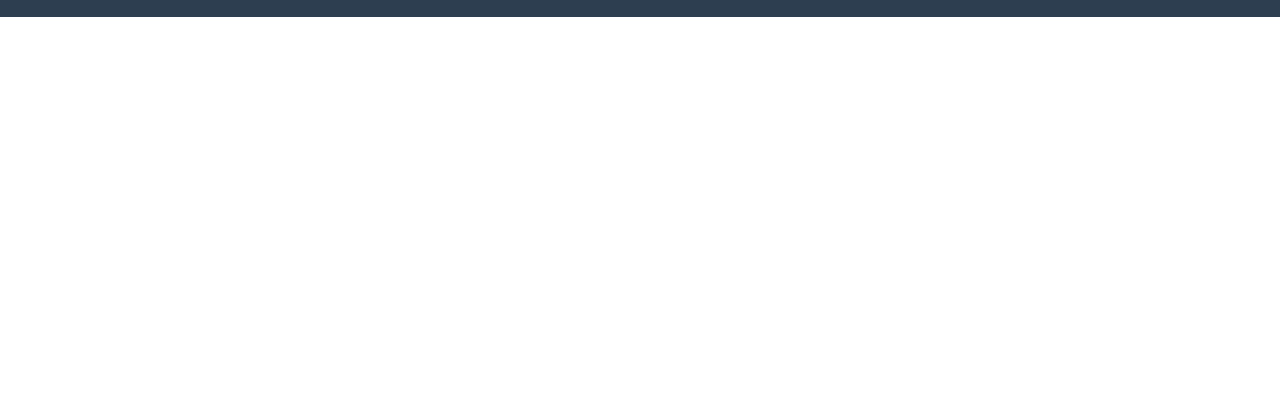
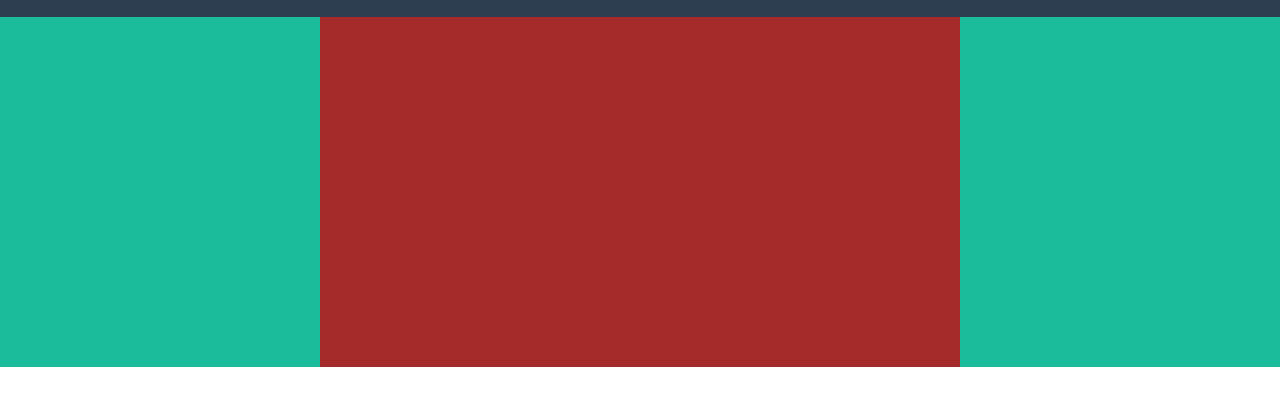
Before and after one commit to nespolisimmaco/html-css-bootstrap-freelancer, a plain HTML site: page index.html in a window 1280 px wide. Shown: the part 63-468 px from the top of the page. Drawn offline with nearby package versions, Linux system fonts and the light colour scheme.

Commit message:
Add: Jumbotron layout

```diff
--- a/css/style.css
+++ b/css/style.css
@@ -1,6 +1,7 @@
 /* VARIABLES */
 :root {
     --header-blue: #2c3e50;
+    --jumbotron-green: #1abc9c;
 }
 
 /* RESET */
@@ -9,6 +10,7 @@ img {
 }
 
 /* ********** HEADER ********** */
+
 header {
     background-color: var(--header-blue);
     height: 80px;
@@ -53,3 +55,27 @@ header h4 {
     padding: 0 10px;
     font-size: 1.2rem;
 }
+
+/* ********** MAIN ********** */
+
+/* ---------- Jumbotron ---------- */
+.jumbotron {
+    background-color: var(--jumbotron-green);
+    /* debug */
+    min-height: 350px;
+}
+
+.ms_jumbo-container {
+    width: 90%;
+    margin: 0 auto;
+    /* debug */
+    min-height: 350px;
+    background-color: brown;
+}
+
+/* Tablet layout and desktop */
+@media screen and (min-width: 768px) {
+    .ms_jumbo-container {
+        width: 50%;
+    }
+}
--- a/index.html
+++ b/index.html
@@ -41,5 +41,15 @@
     </header>
     <!-- End Header -->
 
+    <!-- Main -->
+    <main>
+        <div class="jumbotron">
+            <div class="ms_jumbo-container">
+
+            </div>
+        </div>
+    </main>
+    <!-- End Main -->
+
 </body>
 </html>
```
